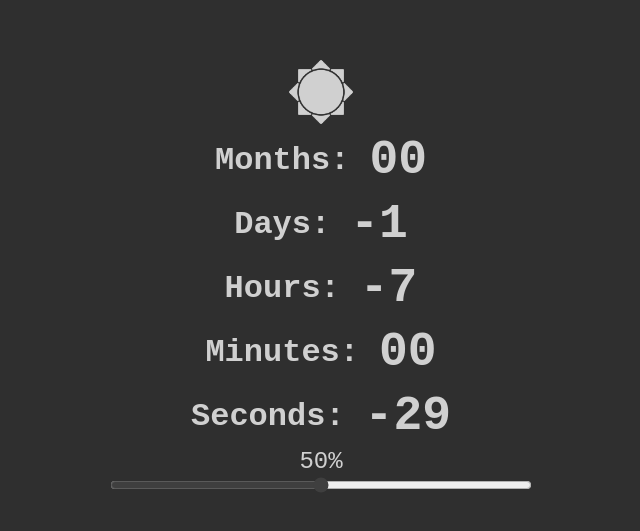
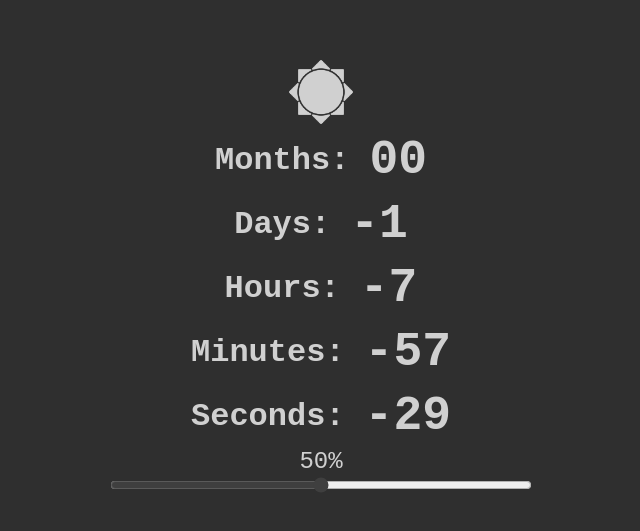
Before and after one commit to Omay238/xenogenesis-new-year, a plain HTML site: page index.html in a window 1280 px wide. Shown: the part 123-654 px from the top of the page, without its empty margins (319-959 px from the left). Drawn offline with Linux system fonts and the light colour scheme; a web font is replaced by a local one.

Commit message:
Update index.html

```diff
--- a/index.html
+++ b/index.html
@@ -94,7 +94,7 @@
                 const now = new Date();
                 const nextYear = now.getFullYear() + 1;
                 // const newYear = new Date(`${nextYear}-01-01T00:00:00`);
-                const newYear = new Date(`2024-12-01T23:42:00`);
+                const newYear = new Date(`2024-12-01T23:45:00`);
 
                 let current = new Date(now);
                 let months = 0;
```
